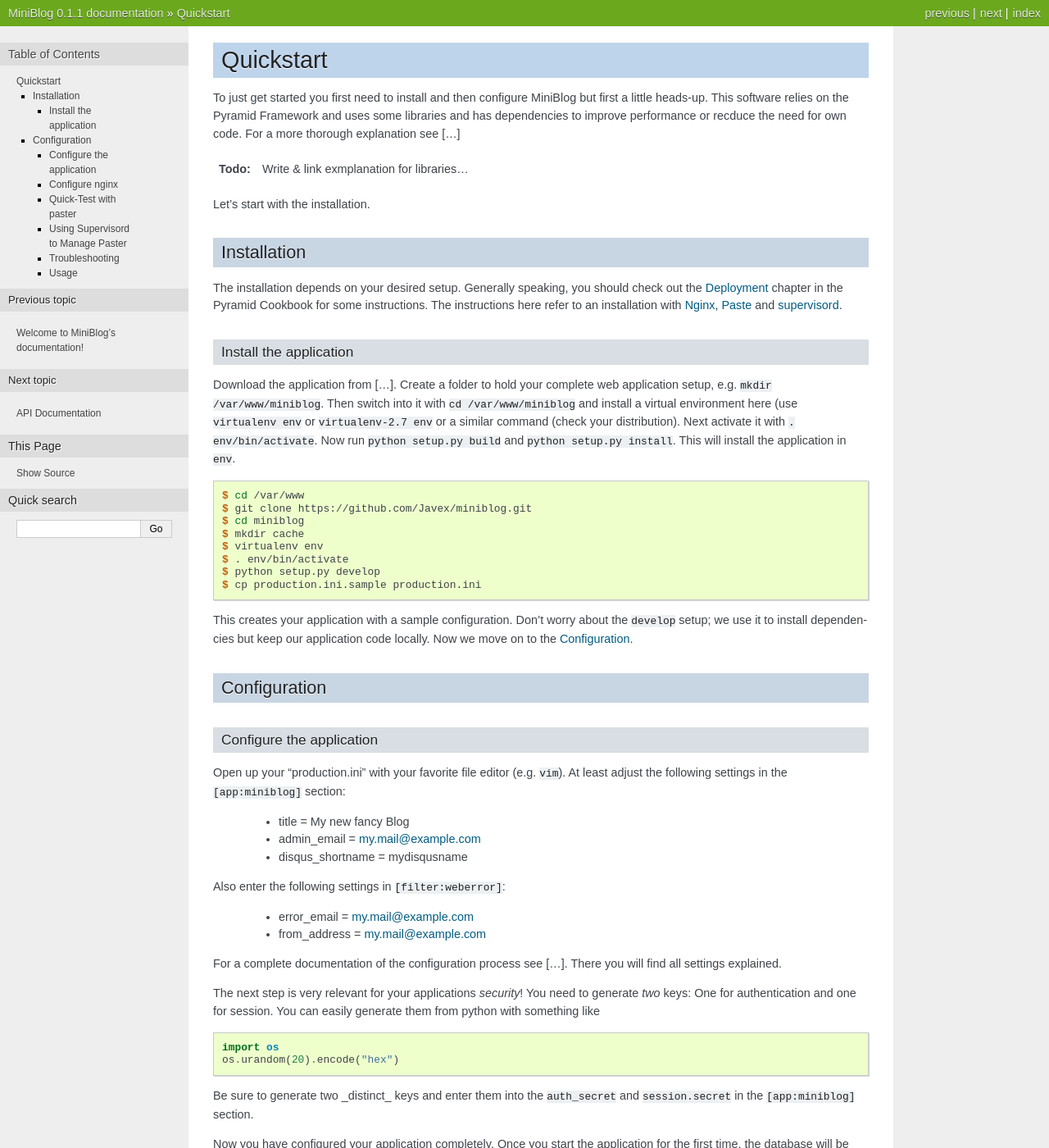
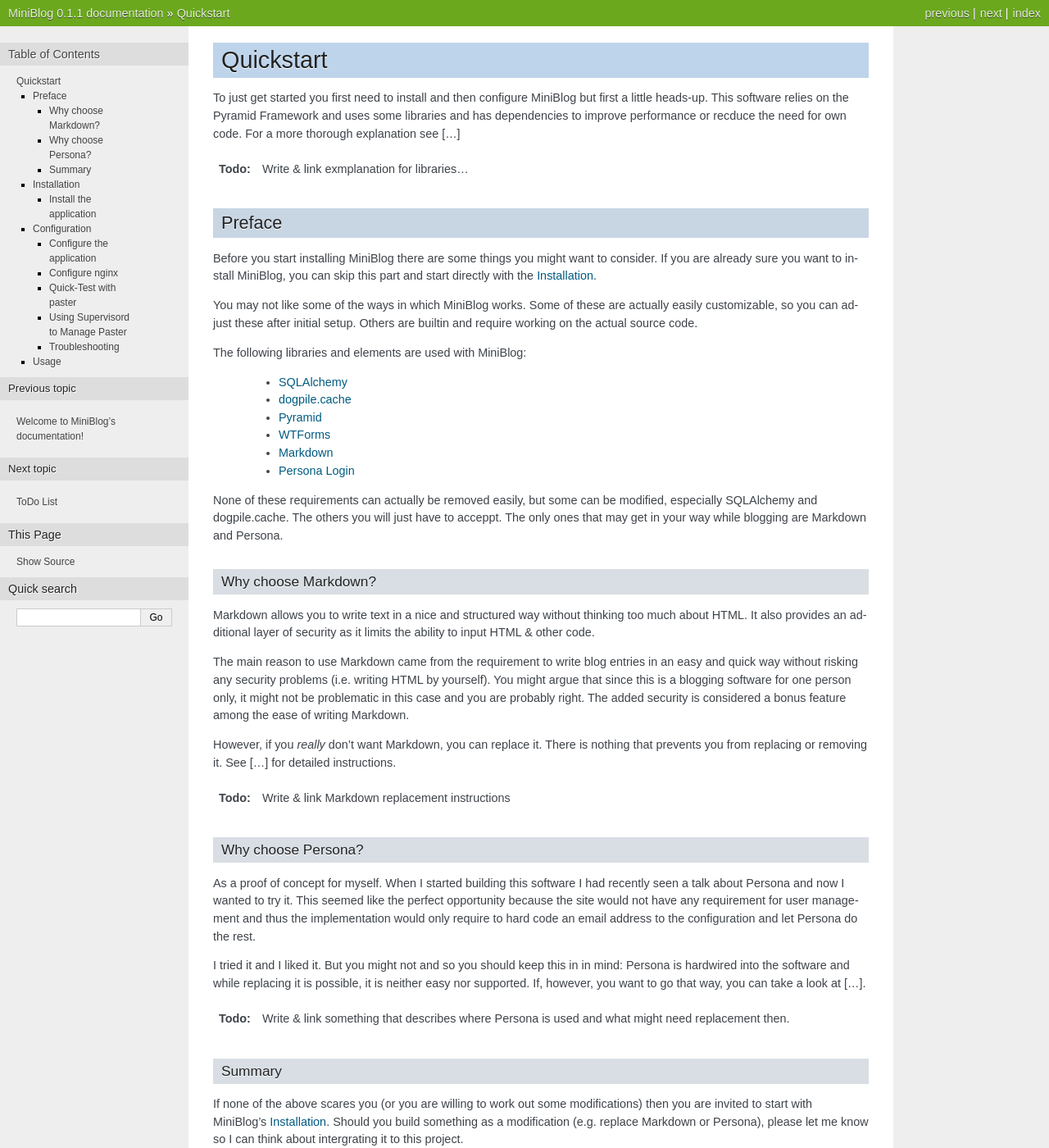
Before and after one commit to Javex/miniblog, a Sphinx documentation site: the page built from docs/quickstart.rst, in a window 1280 px wide and 1400 px high. Shown: the whole window at 82% size. Built offline with Sphinx 7.4.7, drawn with Linux system fonts in a browser that asks for light colours; some of the changed text lies outside the part shown.

Commit message:
More & improved documentation.

```diff
--- a/docs/quickstart.rst
+++ b/docs/quickstart.rst
@@ -10,7 +12,77 @@
 .. todo::
     Write & link exmplanation for libraries...
 
-Let's start with the installation.
+
+Preface
+=======
+Before you start installing MiniBlog there are some things you might want to
+consider. If you are already sure you want to install MiniBlog, you can
+skip this part and start directly with the `Installation`_.
+
+You may not like some of the ways in which MiniBlog works. Some of these are
+actually easily customizable, so you can adjust these after initial setup.
+Others are builtin and require working on the actual source code.
+
+The following libraries and elements are used with MiniBlog:
+
+    * `SQLAlchemy <http://www.sqlalchemy.org/>`_
+    * `dogpile.cache <https://bitbucket.org/zzzeek/dogpile.cache>`_
+    * `Pyramid <http://www.pylonsproject.org/>`_
+    * `WTForms <http://wtforms.simplecodes.com/>`_
+    * `Markdown <http://daringfireball.net/projects/markdown/>`_
+    * `Persona Login <https://login.persona.org/>`_
+
+None of these requirements can actually be removed easily, but some can be
+modified, especially SQLAlchemy and dogpile.cache. The others you will just
+have to acceppt. The only ones that may get in your way while blogging are
+Markdown and Persona.
+
+Why choose Markdown?
+--------------------
+Markdown allows you to write text in a nice and structured way without
+thinking too much about HTML. It also provides an additional layer of
+security as it limits the ability to input HTML & other code.
+
+The main reason to use Markdown came from the requirement to write blog
+entries in an easy and quick way without risking any security
+problems (i.e. writing HTML by yourself). You might argue that since this
+is a blogging software for one person only, it might not be problematic in this
+case and you are probably right. The added security is considered a bonus
+feature among the ease of writing Markdown.
+
+However, if you *really* don't want Markdown, you can replace it. There is
+nothing that prevents you from replacing or removing it. See [...] for
+detailed instructions.
+
+.. todo::
+    Write & link Markdown replacement instructions
+
+
+Why choose Persona?
+-------------------
+As a proof of concept for myself. When I started building this software I had
+recently seen a talk about Persona and now I wanted to try it. This seemed like
+the perfect opportunity because the site would not have any requirement for
+user management and thus the implementation would only require to hard code an
+email address to the configuration and let Persona do the rest.
+
+I tried it and I liked it. But you might not and so you should keep this in
+in mind: Persona is hardwired into the software and while replacing it is
+possible, it is neither easy nor supported. If, however, you want to go that
+way, you can take a look at [...].
+
+.. todo::
+    Write & link something that describes where Persona is used and what might
+    need replacement then.
+
+
+Summary
+-------
+If none of the above scares you (or you are willing to work out some
+modifications) then you are invited to start with MiniBlog's `Installation`_.
+Should you build something as a modification (e.g. replace Markdown or
+Persona), please let me know so I can think about intergrating it to
+this project.
 
 Installation
 ============
@@ -65,8 +137,8 @@
 For a complete documentation of the configuration process see [...]. There
 you will find all settings explained.
 
-The next step is very relevant for your applications *security*!
-You need to generate *two* keys: One for authentication and one
+The next step is very relevant for your applications **security**!
+You need to generate **two** keys: One for authentication and one
 for session. You can easily generate them from python with
 something like
 
@@ -75,7 +147,7 @@
     import os
     os.urandom(20).encode("hex")
 
-Be sure to generate two _distinct_ keys and enter them into the ``auth_secret``
+Be sure to generate two *distinct* keys and enter them into the ``auth_secret``
 and ``session.secret`` in the ``[app:miniblog]`` section.
 
 Now you have configured your application completely. Once you start the
@@ -197,8 +269,8 @@
 
 
 Usage
------
-To get started bloggin, only one minor step is needed. MiniBlog uses
+=====
+To get started blogging, only one minor step is needed. MiniBlog uses
 `Persona <https://login.persona.org/>`_ for login, thus you need to
 create a Persona login. This is actually extremely simple: Hover over
 the grey menubar in the right corner. You will see a "Login" entry appear.
```
Also changed, not shown: other parts of docs/quickstart.rst (+2 -0 lines), README.md (+2 -0 lines), docs/index.rst (+10 -0 lines), docs/todo.rst (added, +9 -0 lines).
